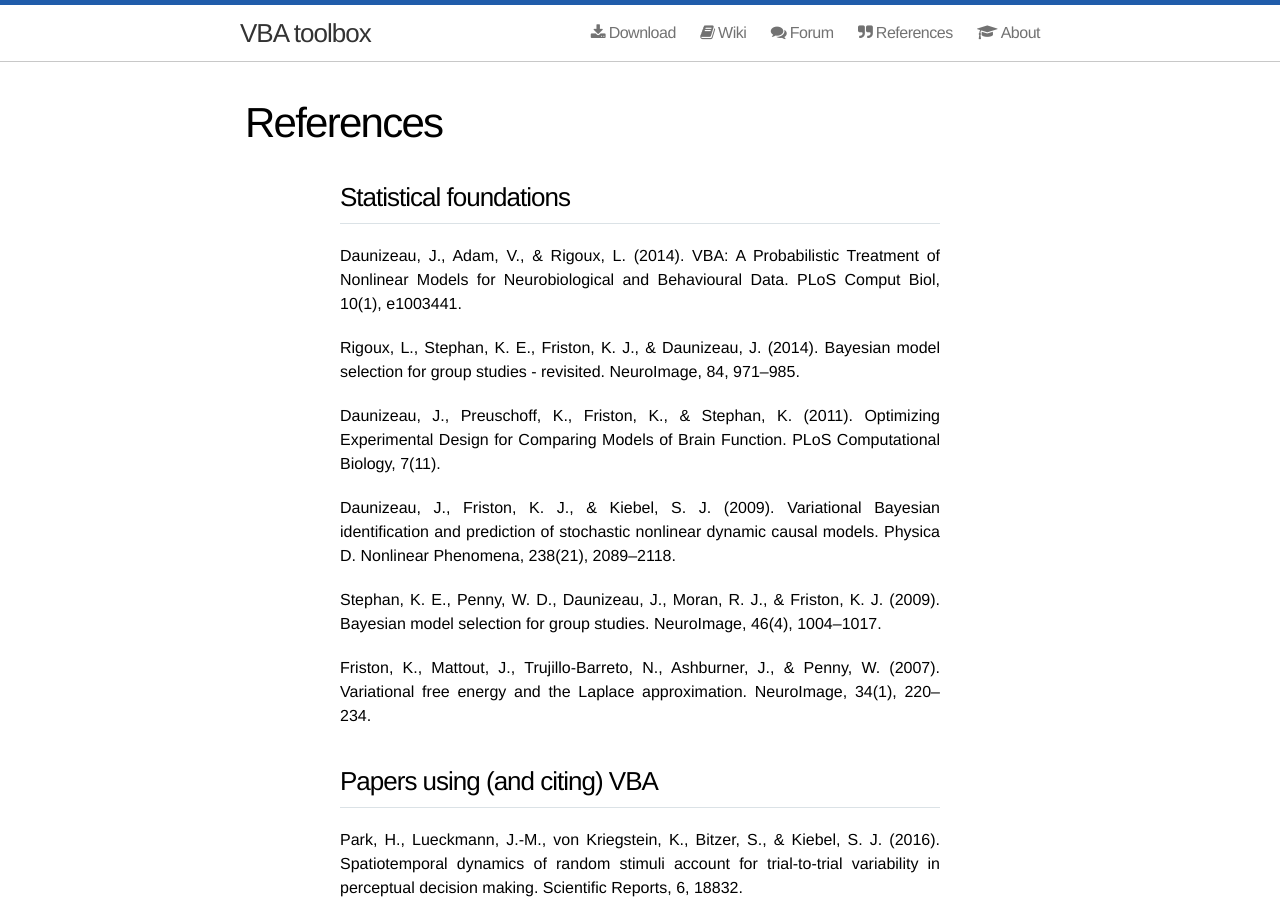
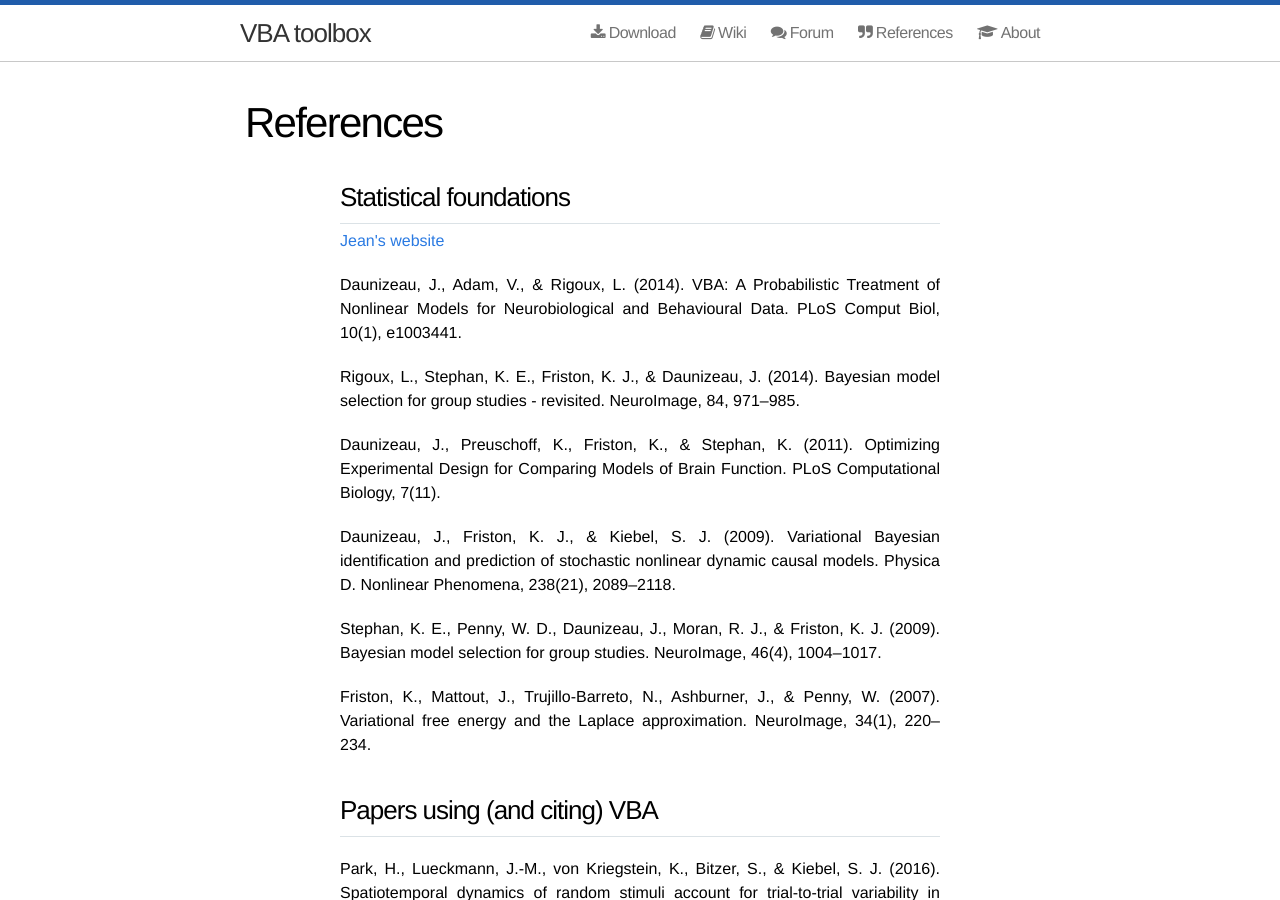
Before and after one commit to MBB-team/VBA-toolbox, a Jekyll site: the page built from references/index.html, in a window 1280 px wide and 900 px high. Built offline with Jekyll 4.4.1, drawn with Linux system fonts in a browser that asks for light colours; nearby versions of some CDN libraries.

Commit message:
Update index.html

```diff
--- a/references/index.html
+++ b/references/index.html
@@ -5,6 +5,8 @@ title: References
 ---
 
 <h2>Statistical foundations</h2>
+
+<a href="https://sites.google.com/site/jeandaunizeauswebsite/code/VBA">Jean's website</a>
 
 <p>
   Daunizeau, J., Adam, V., & Rigoux, L. (2014). VBA: A Probabilistic Treatment of Nonlinear Models for Neurobiological and Behavioural Data. PLoS Comput Biol, 10(1), e1003441.
```
